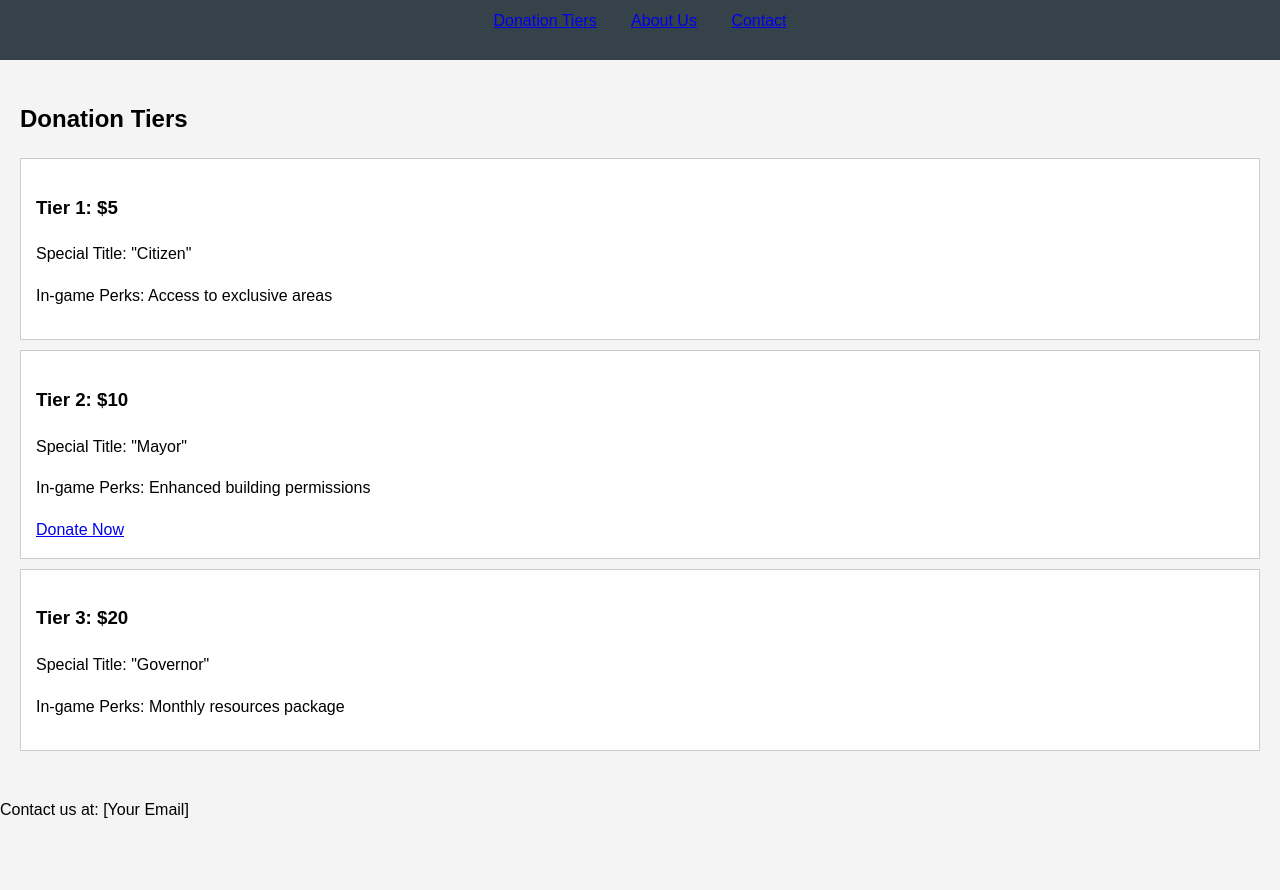
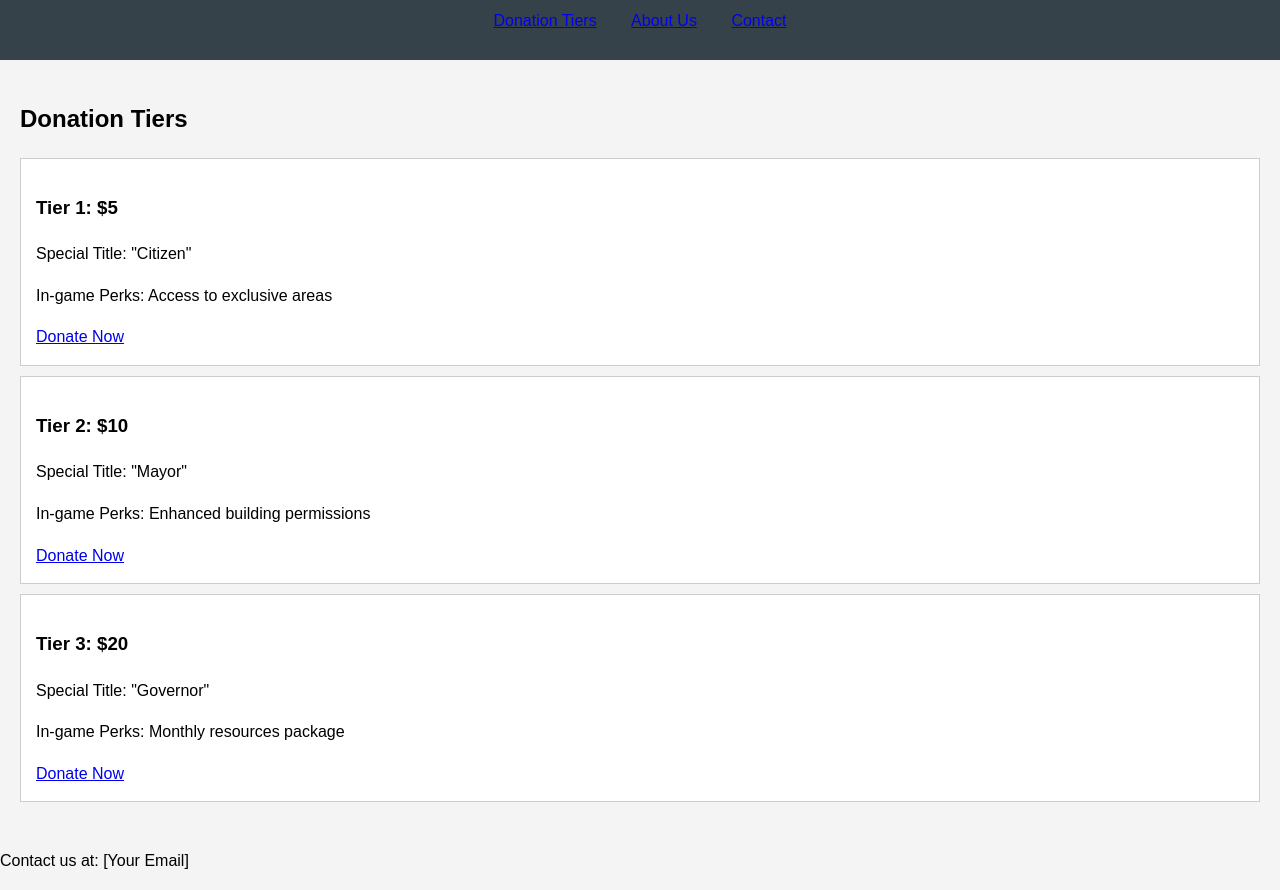
Before and after one commit to BigBowlsOfCereal/testserverwebsite, a plain HTML site: page index.html in a window 1280 px wide. Shown: the part 96-986 px from the top of the page. Before the commit the page ends 935 px from the top, so only its background shows below. Drawn offline with Linux system fonts and the light colour scheme.

Commit message:
Update index.html

```diff
--- a/index.html
+++ b/index.html
@@ -24,18 +24,19 @@
             <h3>Tier 1: $5</h3>
             <p>Special Title: "Citizen"</p>
             <p>In-game Perks: Access to exclusive areas</p>
+            <a href="https://www.paypal.com/donate/?business=6H54B2BLDULQA&no_recurring=0&item_name=twitch&currency_code=USD" target="_blank">Donate Now</a>
         </div>
         <div class="tier">
             <h3>Tier 2: $10</h3>
             <p>Special Title: "Mayor"</p>
             <p>In-game Perks: Enhanced building permissions</p>
-            <a href="your-donation-link" target="_blank">Donate Now</a>
-
+            <a href="https://www.paypal.com/donate/?business=6H54B2BLDULQA&no_recurring=0&item_name=twitch&currency_code=USD" target="_blank">Donate Now</a>
         </div>
         <div class="tier">
             <h3>Tier 3: $20</h3>
             <p>Special Title: "Governor"</p>
             <p>In-game Perks: Monthly resources package</p>
+            <a href="https://www.paypal.com/donate/?business=6H54B2BLDULQA&no_recurring=0&item_name=twitch&currency_code=USD" target="_blank">Donate Now</a>
         </div>
         <!-- Add more tiers as needed -->
     </section>
```
